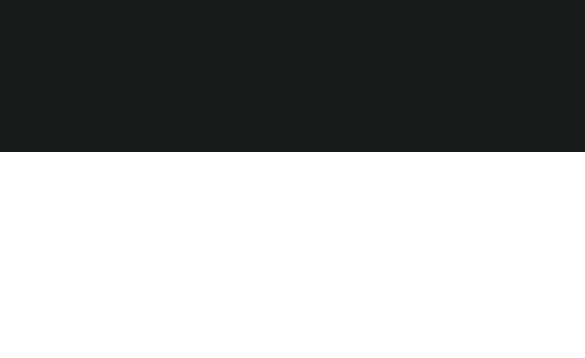
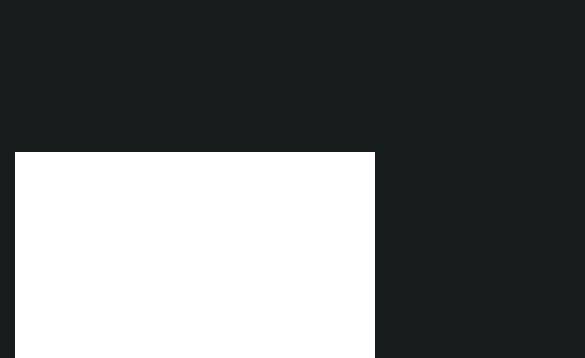
Before and after one commit to shloksomani/dadJokes, a website: page index.html in a window 390 px wide. Shown: the top 358 px of the page, 585 px wide, since content can reach past the window. Drawn offline with Linux system fonts and the light colour scheme.

Commit message:
still playing

```diff
--- a/index.html
+++ b/index.html
@@ -22,8 +22,10 @@
 </head>
 
 <body>
-  <div class="page-container">
-    <div class="content wrap">
+
+  <div class="container">
+    <div class="row row-content align-items-center">
+      <div class="col-12 col-lg-12">
         <div class="canvas">
           <div class="face-bar">
             <div class="face"></div>
@@ -47,13 +49,15 @@
         </div>
       </div>
     </div>
+  </div>
+
 
 
 
   <footer class="footer">
     <div class="container">
       <div class="row justify-content-center">
-        <div class="col-12 col-sm-4 align-self-center">
+        <div class="col align-self-center">
           <div class="text-center">
             <a class="btn btn-social-icon btn-github" href="https://github.com/shloksomani" target="_blank" rel="author"
               title="Shlok Somani github"><i class="fa fa-github fa-lg"></i></a>&nbsp;&nbsp;x
--- a/style.css
+++ b/style.css
@@ -99,7 +99,7 @@ body {
 
 .canvas {
   position: relative;
-  width: 960px;
+  width: 100%;
   height: 540px;
   background-color: white;
   display: flex;
```
Lines whose indentation alone changed are shown as unchanged.
